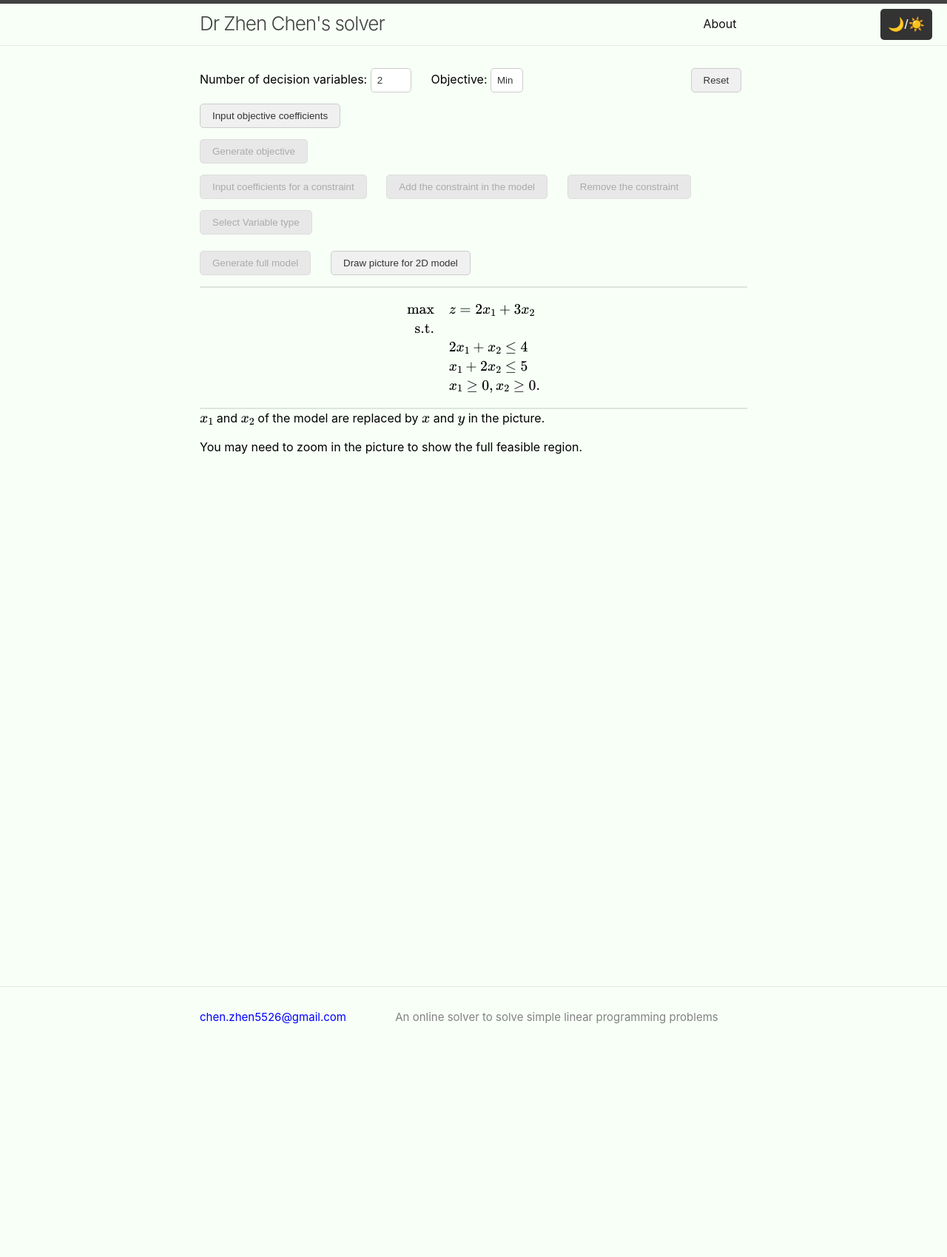
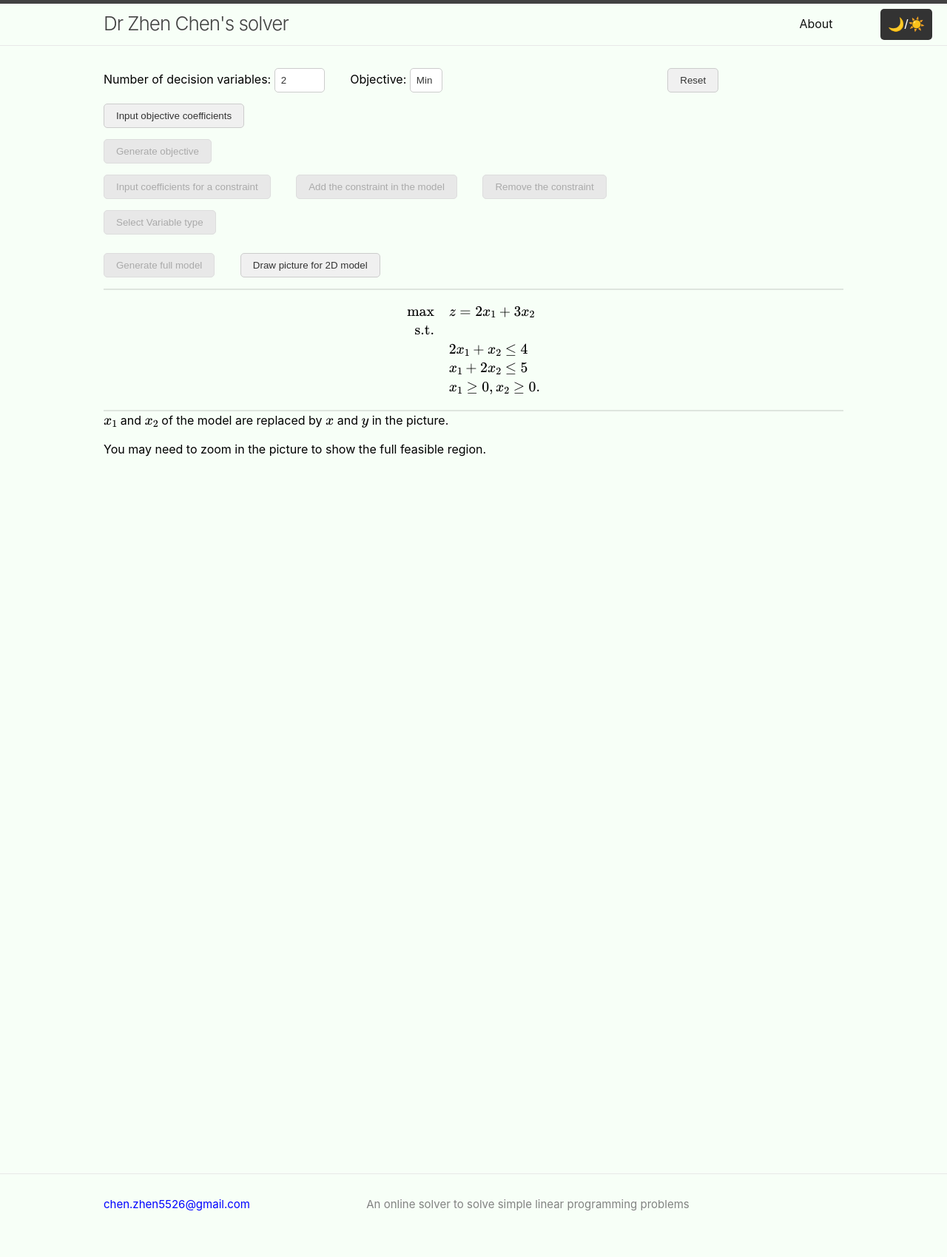
Before and after one commit to RobinChen121/online-solver, a Jekyll site: the page built from index.md, in a window 1280 px wide. Shown: the whole page at 74% size. Built offline with Jekyll 4.4.1, drawn with Linux system fonts in a browser that asks for light colours; before the commit the page ends 1447 px from its top, so only the background shows below that.

Commit message:
update the wrapper width

```diff
--- a/assets/main.scss
+++ b/assets/main.scss
@@ -3,6 +3,12 @@
 ---
 
 @import "minima";
+
+// 修改页面主内容宽度
+.wrapper {
+  max-width: 1000px; // 改成你想要的宽度
+  padding: 0 20px;
+}
 
 /* 默认浅色模式 */
 :root {
--- a/index.md
+++ b/index.md
@@ -99,7 +99,7 @@ layout: home
 <hr style="border: 1px solid rgba(0, 0, 0, 0.1);">
 
 
-<div id="calculator" style="width: 750px; height: 750px;">
+<div id="calculator" style="width: 1000px; height: 1000px;">
     <p>
         \( x_1 \) and \( x_2 \) of the model are replaced by \( x \) and \( y \) in the picture.
     </p>
--- a/page_test.html
+++ b/page_test.html
@@ -99,7 +99,7 @@ layout: home
 <hr style="border: 1px solid rgba(0, 0, 0, 0.1);">
 
 
-<div id="calculator" style="width: 750px; height: 750px;">
+<div id="calculator" style="width: 1000px; height: 1000px;">
     <p>
         \( x_1 \) and \( x_2 \) of the model are replaced by \( x \) and \( y \) in the picture.
     </p>
```
